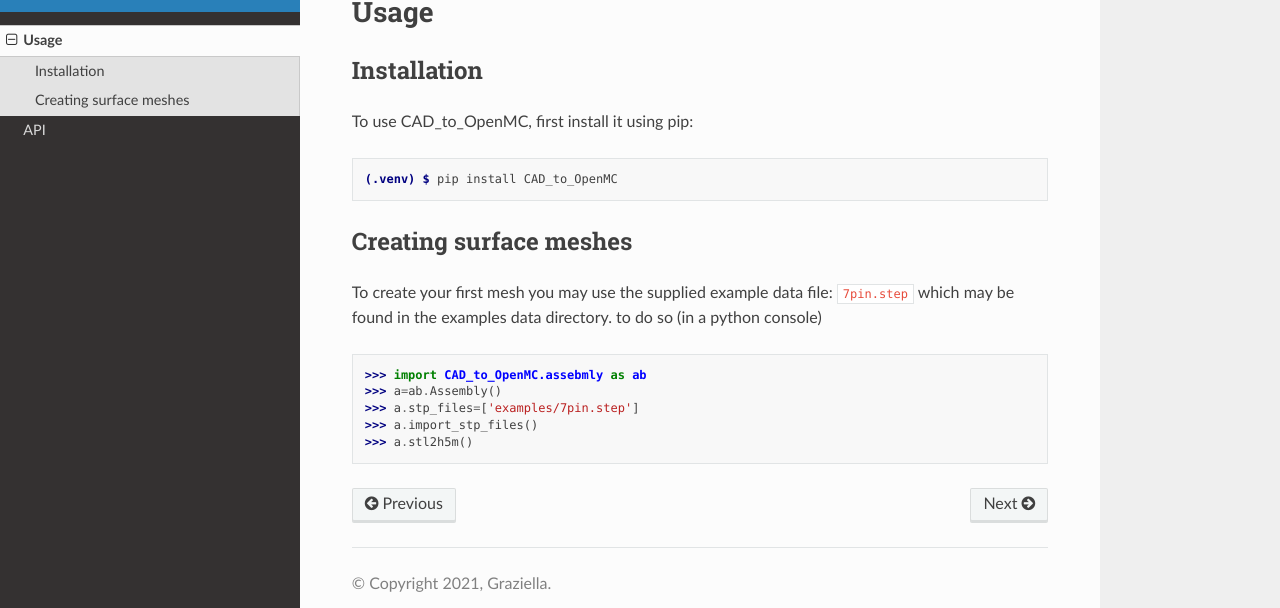
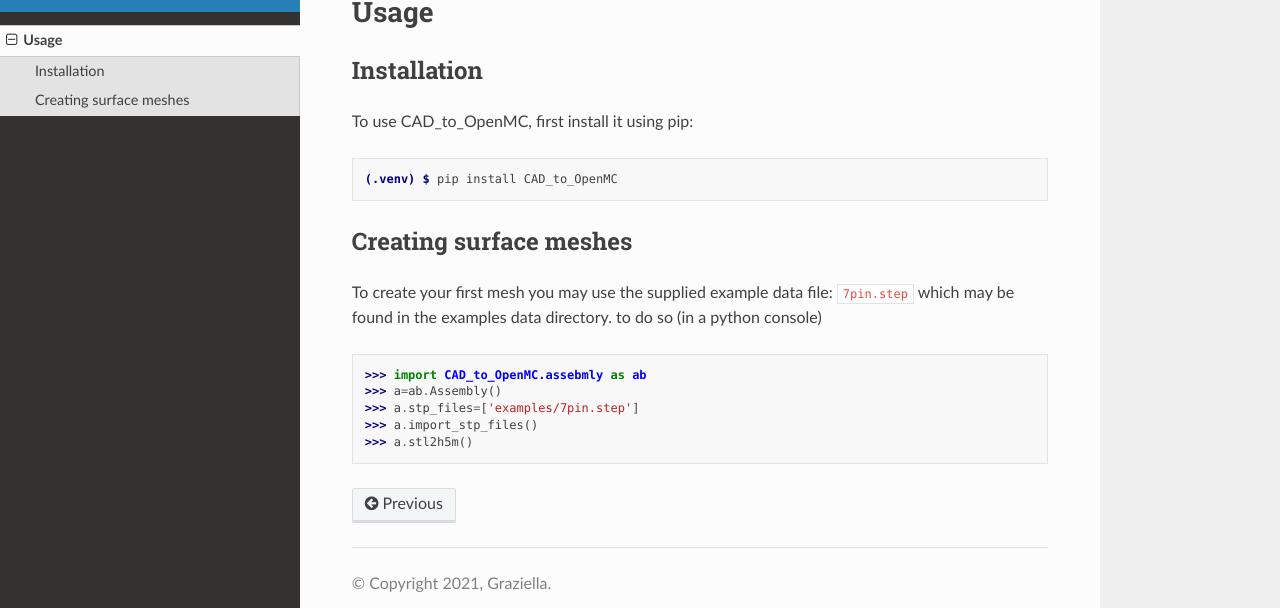
Before and after one commit to openmsr/CAD_to_OpenMC, a Sphinx documentation site: the page built from docs/source/usage.rst, in a window 1280 px wide. Shown: the part 106-714 px from the top of the page. Built offline with Sphinx 7.4.7 and the Read the Docs theme 2.0.0, drawn with Linux system fonts in a browser that asks for light colours; pages that are not in the unit, such as notebooks, are missing from menus.

Commit message:
Update index.rst

```diff
--- a/docs/source/index.rst
+++ b/docs/source/index.rst
@@ -20,5 +20,5 @@
 
 .. toctree::
 
-   usage
-   api
+   usage.rst
+   examples.rst
```
